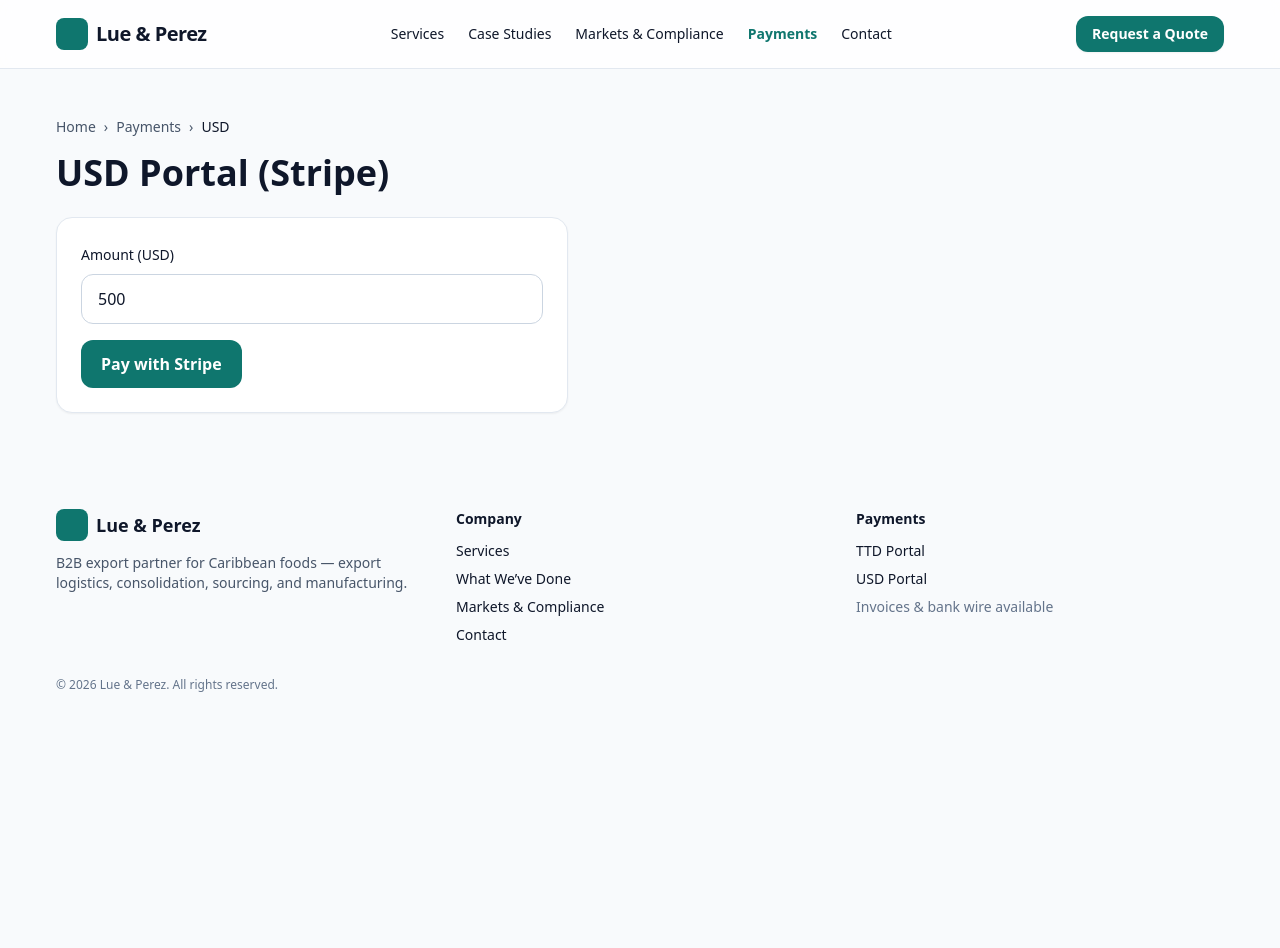
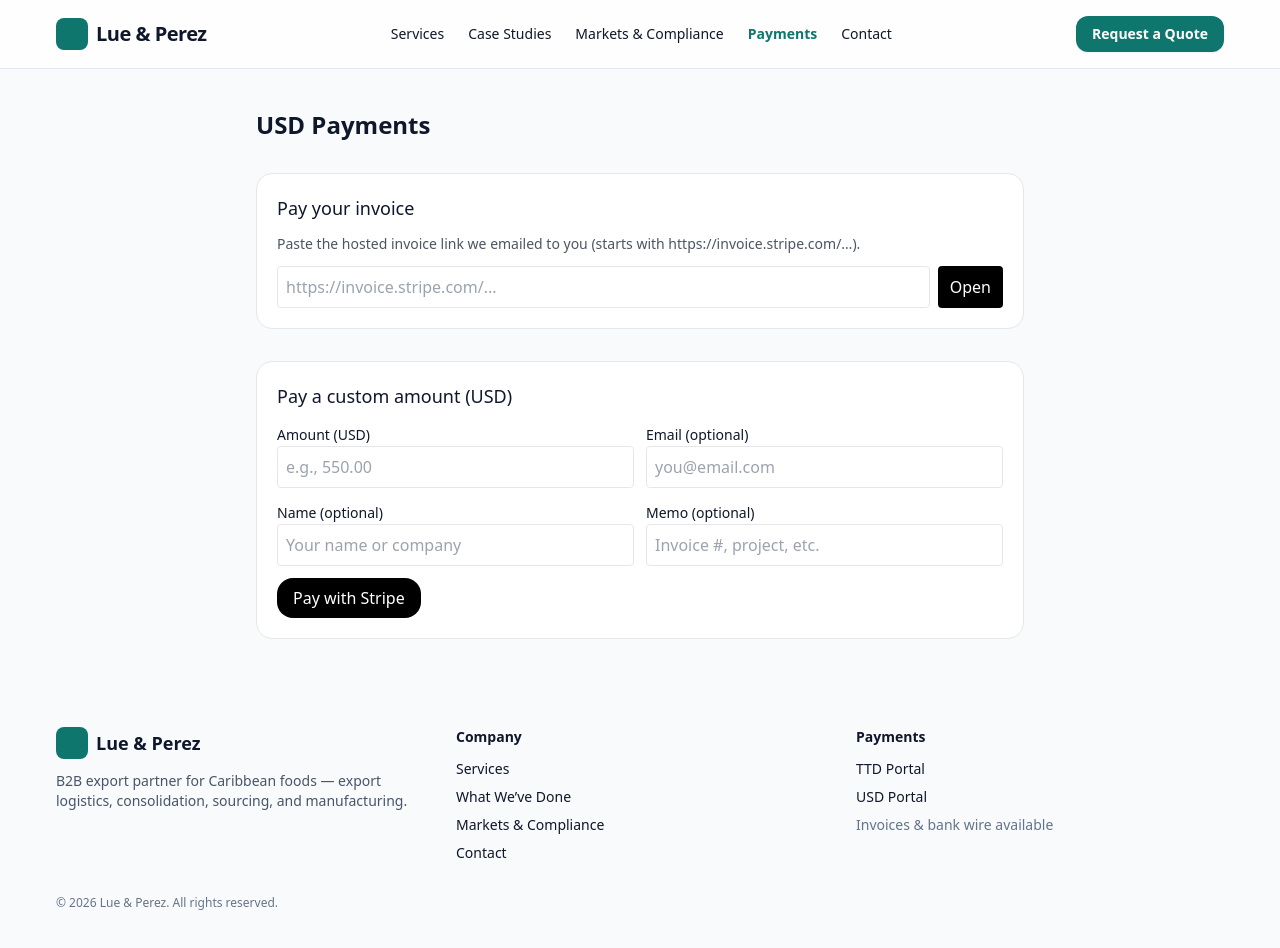
Before and after one commit to HerbertBakery/lue-and-perez, a Next.js app: page /payments/usd in a window 1280 px wide. Shown: the top 948 px of the page. Before the commit the page ends 800 px from the top, so only its background shows below. Built offline with nearby package versions, Linux system fonts and the light colour scheme.

Commit message:
TTD page details + invoices route fixes + admin invoices heading

```diff
--- /dev/null
+++ b/app/api/stripe/invoices/create-send/route.ts
@@ -0,0 +1,136 @@
+// app/api/stripe/invoices/create-send/route.ts
+import { NextResponse } from "next/server";
+import Stripe from "stripe";
+
+const stripe = new Stripe(process.env.STRIPE_SECRET_KEY!, {
+  apiVersion: "2024-06-20",
+});
+
+type Item = { description: string; amountCents: number; quantity?: number };
+type Body = {
+  email: string;
+  daysUntilDue?: number; // default 7
+  items: Item[];
+  memo?: string;
+};
+
+export async function POST(req: Request) {
+  let invoiceId: string | undefined;
+
+  try {
+    const body = (await req.json()) as Body;
+
+    if (!body?.email) return NextResponse.json({ error: "Missing: email" }, { status: 400 });
+    if (!Array.isArray(body?.items) || body.items.length === 0) {
+      return NextResponse.json({ error: "Missing: items[]" }, { status: 400 });
+    }
+
+    const daysUntilDue = Number.isFinite(body.daysUntilDue)
+      ? Math.max(1, Math.trunc(body.daysUntilDue!))
+      : 7;
+
+    // 1) Find/create customer
+    const existing = await stripe.customers.list({ email: body.email, limit: 1 });
+    const customer =
+      existing.data[0] ??
+      (await stripe.customers.create({
+        email: body.email,
+      }));
+
+    // 2) Create an invoice FIRST (so we can attach line items to it directly)
+    const invoice = await stripe.invoices.create({
+      customer: customer.id,
+      collection_method: "send_invoice",
+      days_until_due: daysUntilDue,
+      description: body.memo || undefined,
+      // Keep currency consistent at the line level; invoice currency derives from first item
+      // No need for pending_invoice_items_behavior when attaching directly.
+    });
+    invoiceId = invoice.id;
+
+    // 3) Attach each item directly to THIS invoice
+    for (const it of body.items) {
+      if (!it || !(it.amountCents > 0)) {
+        return NextResponse.json(
+          { error: "Each item must include a positive amountCents (in cents)." },
+          { status: 400 }
+        );
+      }
+      await stripe.invoiceItems.create({
+        customer: customer.id,
+        invoice: invoice.id,                 // <-- attach to invoice
+        currency: "usd",                     // simplified to USD
+        unit_amount: Math.trunc(it.amountCents),
+        quantity: Math.trunc(it.quantity ?? 1) || 1,
+        description: it.description || undefined,
+      });
+    }
+
+    // 4) Finalize (now there ARE line items, total won’t be zero)
+    const finalized = await stripe.invoices.finalizeInvoice(invoice.id);
+
+    // Re-fetch for hosted URL + totals
+    const ready = await stripe.invoices.retrieve(finalized.id);
+
+    // Guard against zero-amount edge case
+    if ((ready.total ?? 0) <= 0) {
+      return NextResponse.json(
+        {
+          ok: false,
+          reason: "zero_total",
+          message: "Invoice total is 0 after attaching items.",
+          invoiceId: ready.id,
+          status: ready.status,
+          hostedInvoiceUrl: ready.hosted_invoice_url,
+          total: ready.total,
+          currency: ready.currency,
+        },
+        { status: 400 }
+      );
+    }
+
+    // 5) Try to email; if Stripe refuses, still return hosted link
+    try {
+      const sent = await stripe.invoices.sendInvoice(ready.id);
+      return NextResponse.json({
+        ok: true,
+        sent: true,
+        invoiceId: sent.id,
+        status: sent.status,
+        hostedInvoiceUrl: sent.hosted_invoice_url,
+        total: sent.total,
+        currency: sent.currency,
+      });
+    } catch (e: any) {
+      console.error("[create-send] sendInvoice refused:", {
+        type: e?.type,
+        code: e?.code,
+        message: e?.message || e?.raw?.message,
+      });
+      return NextResponse.json(
+        {
+          ok: true,
+          sent: false,
+          message:
+            "Invoice finalized; Stripe refused to send email. Use the hosted link or Dashboard → Resend.",
+          invoiceId: ready.id,
+          status: ready.status,
+          hostedInvoiceUrl: ready.hosted_invoice_url,
+          total: ready.total,
+          currency: ready.currency,
+        },
+        { status: 200 }
+      );
+    }
+  } catch (err: any) {
+    console.error("[create-send] error:", {
+      type: err?.type || err?.name,
+      code: err?.code,
+      message: err?.message || err?.raw?.message,
+    });
+    return NextResponse.json(
+      { error: err?.raw?.message || err?.message || "Unknown error", invoiceId },
+      { status: 500 }
+    );
+  }
+}
--- a/app/payments/page.tsx
+++ b/app/payments/page.tsx
@@ -1,17 +1,29 @@
-import Section from '@/components/Section'
-import Link from 'next/link'
-import { Breadcrumbs } from '@/components/Breadcrumbs'
-export const metadata = { title: 'Payments — Lue & Perez' }
-export default function Page(){
+import Link from "next/link";
+
+export default function PaymentsPage() {
   return (
-    <Section className="py-12">
-      <Breadcrumbs items={[{href:'/payments', label:'Payments'}]} />
-      <h1 className="mt-4 text-3xl md:text-4xl font-extrabold">Secure B2B Payments</h1>
-      <p className="mt-3 text-slate-600 max-w-2xl">Pay deposits and balances by credit card in TTD or USD. Bank transfers also available.</p>
-      <div className="mt-6 flex gap-3">
-        <Link href="/payments/ttd" className="rounded-xl bg-teal-700 px-5 py-3 text-white font-semibold hover:bg-teal-800">TTD Portal</Link>
-        <Link href="/payments/usd" className="rounded-xl border border-teal-700 px-5 py-3 text-teal-700 font-semibold hover:bg-teal-700 hover:text-white">USD Portal</Link>
-      </div>
-    </Section>
-  )
+    <main className="max-w-3xl mx-auto py-10 space-y-8">
+      <h1 className="text-3xl font-semibold">Payments</h1>
+
+      <section className="border rounded-2xl p-5 bg-white space-y-2">
+        <h2 className="text-xl font-medium">TTD Bank Transfer</h2>
+        <p className="text-sm text-gray-700">
+          For local Trinidad &amp; Tobago Dollar transfers, view our bank details.
+        </p>
+        <Link href="/payments/ttd" className="inline-block px-4 py-2 rounded-2xl bg-black text-white">
+          View TTD bank details
+        </Link>
+      </section>
+
+      <section className="border rounded-2xl p-5 bg-white space-y-2">
+        <h2 className="text-xl font-medium">USD Payments</h2>
+        <p className="text-sm text-gray-700">
+          Pay a Stripe invoice or a custom USD amount securely.
+        </p>
+        <Link href="/payments/usd" className="inline-block px-4 py-2 rounded-2xl bg-black text-white">
+          Pay in USD
+        </Link>
+      </section>
+    </main>
+  );
 }
--- a/app/payments/usd/page.tsx
+++ b/app/payments/usd/page.tsx
@@ -1,15 +1,146 @@
-import Section from '@/components/Section'
-import { Breadcrumbs } from '@/components/Breadcrumbs'
-import USDClient from './Client'
+"use client";
+import { useSearchParams } from "next/navigation";
+import { useMemo, useState } from "react";
 
-export const metadata = { title: 'USD Payments — Lue & Perez' }
+export default function UsdPaymentsPage() {
+  const sp = useSearchParams();
+  const status = sp.get("status");
 
-export default function Page(){
+  // A) Open a hosted invoice link you received
+  const [invoiceUrl, setInvoiceUrl] = useState("");
+
+  const openInvoice = () => {
+    try {
+      if (!invoiceUrl.trim()) return;
+      new URL(invoiceUrl.trim()); // basic validation
+      window.location.href = invoiceUrl.trim();
+    } catch {
+      alert("Paste the full hosted invoice URL (https://invoice.stripe.com/...)");
+    }
+  };
+
+  // B) Pay a custom USD amount via Checkout
+  const [amount, setAmount] = useState<string>("");
+  const [email, setEmail] = useState<string>("");
+  const [name, setName] = useState<string>("");
+  const [memo, setMemo] = useState<string>("");
+
+  const [busy, setBusy] = useState(false);
+  const [error, setError] = useState<string | null>(null);
+
+  const successBox = useMemo(() => {
+    if (status === "success") return "Payment completed. Thank you!";
+    if (status === "cancel") return "Payment canceled.";
+    return null;
+  }, [status]);
+
+  const startCheckout = async () => {
+    setBusy(true);
+    setError(null);
+    const n = Number(amount);
+    if (!Number.isFinite(n) || n < 1) {
+      setBusy(false);
+      return setError("Enter at least $1.00");
+    }
+    try {
+      const res = await fetch("/api/stripe/checkout", {
+        method: "POST",
+        headers: { "Content-Type": "application/json" },
+        body: JSON.stringify({ amount: n, email, name, memo }),
+      });
+      const data = await res.json();
+      if (!res.ok) throw new Error(data?.error || "Could not start Checkout");
+      window.location.href = data.url as string;
+    } catch (e: any) {
+      setError(e?.message || "Something went wrong");
+      setBusy(false);
+    }
+  };
+
   return (
-    <Section className="py-12">
-      <Breadcrumbs items={[{href:'/payments', label:'Payments'},{href:'/payments/usd', label:'USD'}]} />
-      <h1 className="mt-4 text-3xl md:text-4xl font-extrabold">USD Portal (Stripe)</h1>
-      <USDClient />
-    </Section>
-  )
+    <main className="max-w-3xl mx-auto py-10 space-y-8">
+      <h1 className="text-2xl font-semibold">USD Payments</h1>
+
+      {successBox && (
+        <div className="border rounded p-3 bg-green-50 text-green-800 text-sm">
+          {successBox}
+        </div>
+      )}
+
+      {/* A) Pay your invoice (paste hosted link) */}
+      <section className="border rounded-2xl p-5 bg-white space-y-3">
+        <h2 className="text-lg font-medium">Pay your invoice</h2>
+        <p className="text-sm text-gray-600">
+          Paste the hosted invoice link we emailed to you (starts with https://invoice.stripe.com/…).
+        </p>
+        <div className="flex gap-2">
+          <input
+            className="border rounded p-2 flex-1"
+            placeholder="https://invoice.stripe.com/..."
+            value={invoiceUrl}
+            onChange={(e) => setInvoiceUrl(e.target.value)}
+          />
+          <button onClick={openInvoice} className="px-3 py-2 rounded bg-black text-white">
+            Open
+          </button>
+        </div>
+      </section>
+
+      {/* B) Pay any amount (Checkout) */}
+      <section className="border rounded-2xl p-5 bg-white space-y-3">
+        <h2 className="text-lg font-medium">Pay a custom amount (USD)</h2>
+        <div className="grid grid-cols-1 md:grid-cols-2 gap-3">
+          <div>
+            <label className="text-sm font-medium">Amount (USD)</label>
+            <input
+              className="border rounded p-2 w-full"
+              type="number"
+              step="0.01"
+              min={1}
+              placeholder="e.g., 550.00"
+              value={amount}
+              onChange={(e) => setAmount(e.target.value)}
+            />
+          </div>
+          <div>
+            <label className="text-sm font-medium">Email (optional)</label>
+            <input
+              className="border rounded p-2 w-full"
+              placeholder="you@email.com"
+              value={email}
+              onChange={(e) => setEmail(e.target.value)}
+            />
+          </div>
+          <div>
+            <label className="text-sm font-medium">Name (optional)</label>
+            <input
+              className="border rounded p-2 w-full"
+              placeholder="Your name or company"
+              value={name}
+              onChange={(e) => setName(e.target.value)}
+            />
+          </div>
+          <div>
+            <label className="text-sm font-medium">Memo (optional)</label>
+            <input
+              className="border rounded p-2 w-full"
+              placeholder="Invoice #, project, etc."
+              value={memo}
+              onChange={(e) => setMemo(e.target.value)}
+            />
+          </div>
+        </div>
+
+        {error && <p className="text-sm text-red-600">{error}</p>}
+
+        <button
+          onClick={startCheckout}
+          disabled={busy}
+          className="px-4 py-2 rounded-2xl bg-black text-white disabled:opacity-50"
+        >
+          {busy ? "Redirecting…" : "Pay with Stripe"}
+        </button>
+      </section>
+    </main>
+  );
 }
```
Also changed, not shown: 1 other file (tests, documents, lock files or other folders).
